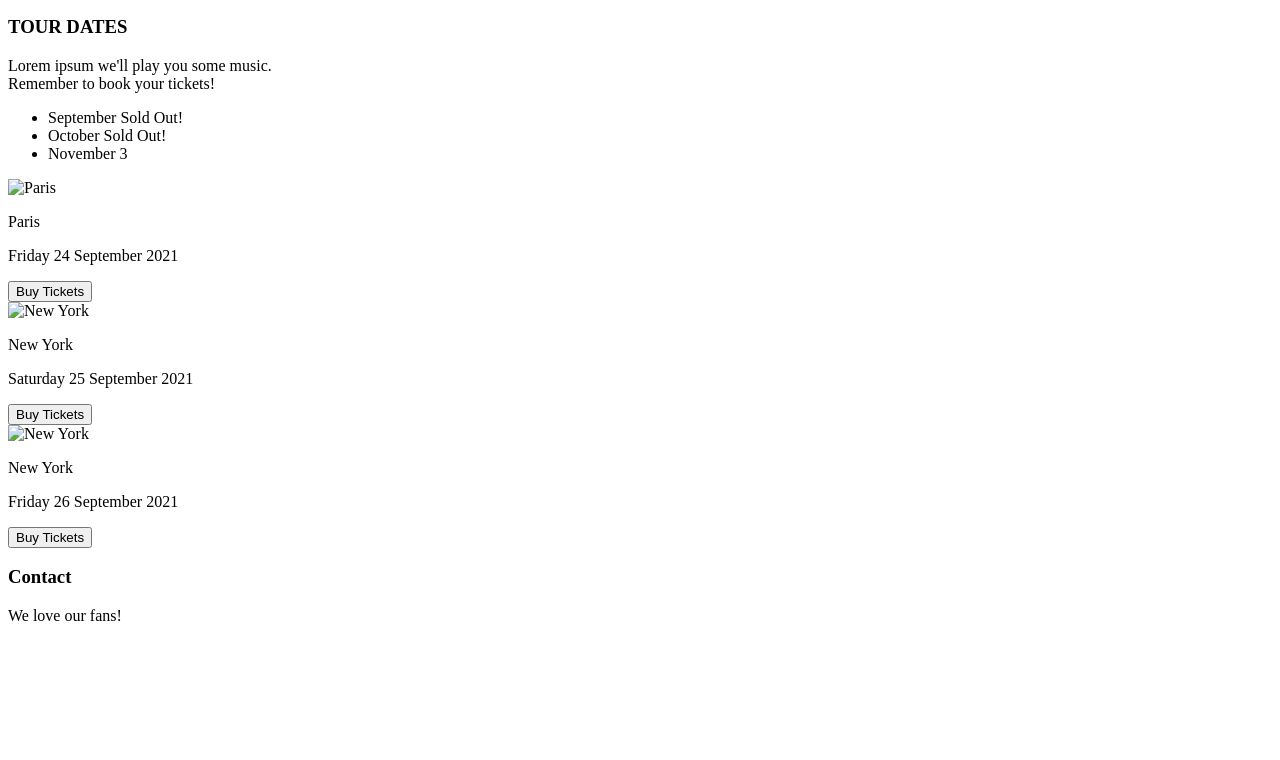
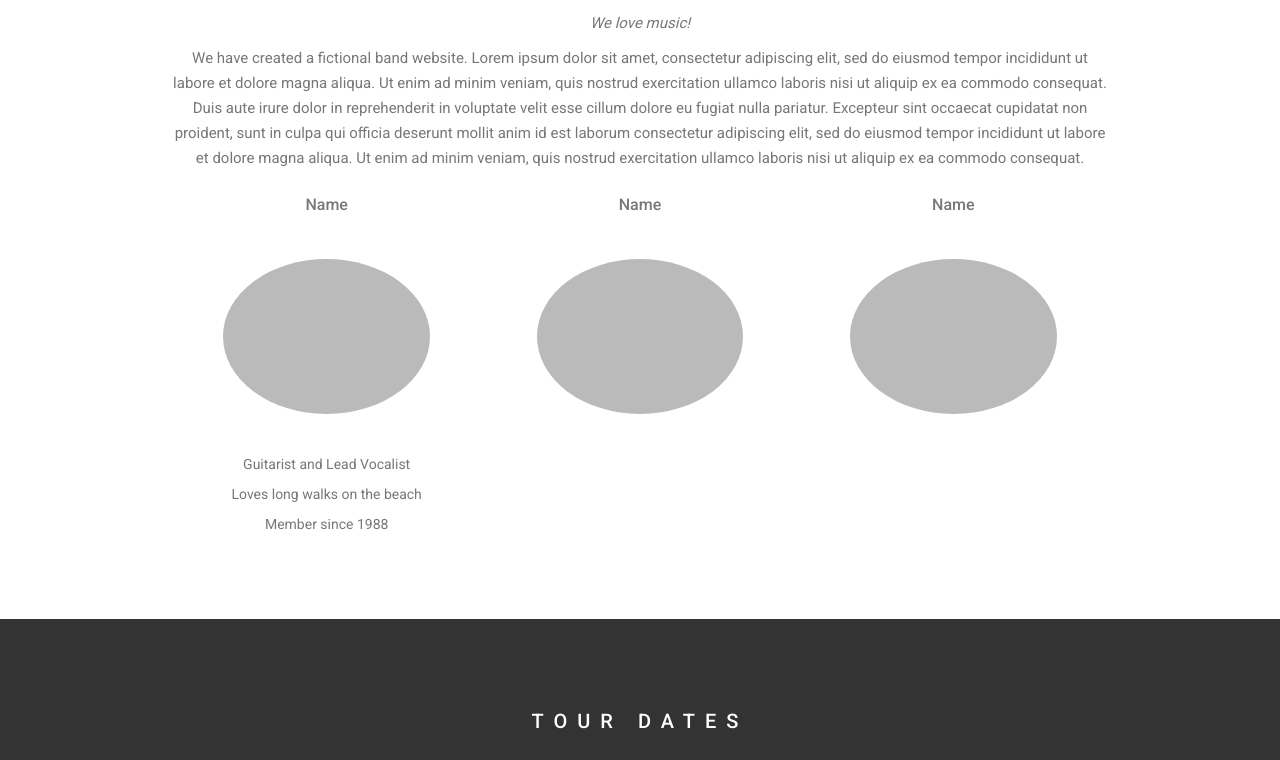
Before and after one commit to ThangHuynh99/css-practice-2, a plain HTML site: page index.html in a window 1280 px wide. Shown: the part 773-1533 px from the top of the page. Before the commit the page ends 1414 px from the top, so only its background shows below. Drawn offline with Linux system fonts and the light colour scheme; the site is published under a folder, as on GitHub Pages, so addresses that start at the root find nothing.

Commit message:
update path css

```diff
--- a/assets/css/style.css
+++ b/assets/css/style.css
@@ -112,7 +112,7 @@ html {
 }
 /* slider */
 #slider {
-    background: url('/assets/img/slider3.jpg') top center;
+    background: url('../img/slider3.jpg') top center;
     background-repeat: no-repeat;
     background-size: cover;
     /* margin-top: 46px; */
@@ -182,8 +182,8 @@ html {
 }
 
 .member-item {
-   width: 33.333333%;
-   padding: 0 15px;
+    width: 33.333333%;
+    padding: 0 15px;
 }
 
 .member-item-img {
--- a/index.html
+++ b/index.html
@@ -4,8 +4,8 @@
         <meta charset="UTF-8" />
         <meta http-equiv="X-UA-Compatible" content="IE=edge" />
         <meta name="viewport" content="width=device-width, initial-scale=1.0" />
-        <link rel="stylesheet" href="/assets/css/style.css" />
-        <link rel="stylesheet" href="/assets/css/themify-icons/themify-icons.css" />
+        <link rel="stylesheet" href="./assets/css/style.css" />
+        <link rel="stylesheet" href="./assets/css/themify-icons/themify-icons.css" />
         <link href="https://fonts.googleapis.com/css2?family=Roboto:wght@300;400;500;700&display=swap" rel="stylesheet" />
         <title>The Band</title>
     </head>
@@ -71,7 +71,7 @@
                         <div class="member-item">
                             <p class="member-item-name">Name</p>
                         </br>
-                            <img src="/assets//img/image4.jpg" alt="member" class="member-item-img">
+                            <img src="./assets//img/image4.jpg" alt="member" class="member-item-img">
                             <div class="member-item-about">
                                 <p>Guitarist and Lead Vocalist</p>
 
@@ -84,14 +84,14 @@
                         <div class="member-item">
                             <p class="member-item-name">Name</p>
                         </br>
-                            <img src="/assets//img/image4.jpg" alt="member" class="member-item-img">
+                            <img src="./assets//img/image4.jpg" alt="member" class="member-item-img">
                             <div class="member-item-about"></div>
                         </div>
 
                         <div class="member-item">
                             <p class="member-item-name">Name</p>
                         </br>
-                            <img src="/assets//img/image4.jpg" alt="member" class="member-item-img">
+                            <img src="./assets//img/image4.jpg" alt="member" class="member-item-img">
                             <div class="member-item-about"></div>
                         </div>
                     </div>
@@ -124,7 +124,7 @@
 
                         <div class="city-list">
                             <div class="city-item">
-                                <img src="/assets//img/image5.jpg" alt="Paris" class="city-img">
+                                <img src="./assets//img/image5.jpg" alt="Paris" class="city-img">
                                 <p class="city-name">
                                     Paris
                                 </p>
@@ -137,7 +137,7 @@
                             </div>
 
                             <div class="city-item">
-                                <img src="/assets//img/image6.jpg" alt="New York" class="city-img">
+                                <img src="./assets//img/image6.jpg" alt="New York" class="city-img">
                                 <p class="city-name">
                                     New York
                                 </p>
@@ -150,7 +150,7 @@
                             </div>
 
                             <div class="city-item">
-                                <img src="/assets//img/image7.jpg" alt="New York" class="city-img">
+                                <img src="./assets//img/image7.jpg" alt="New York" class="city-img">
                                 <p class="city-name">
                                     New York
                                 </p>
```
